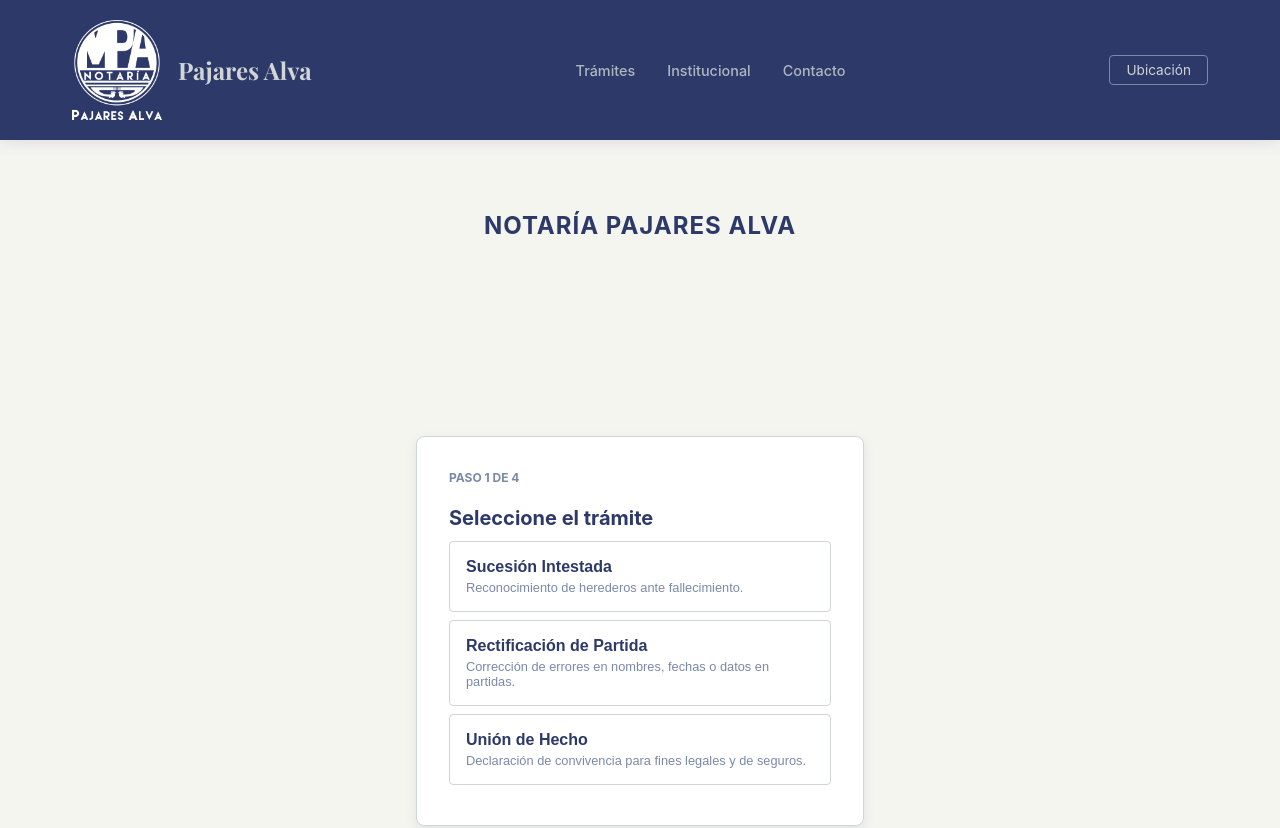
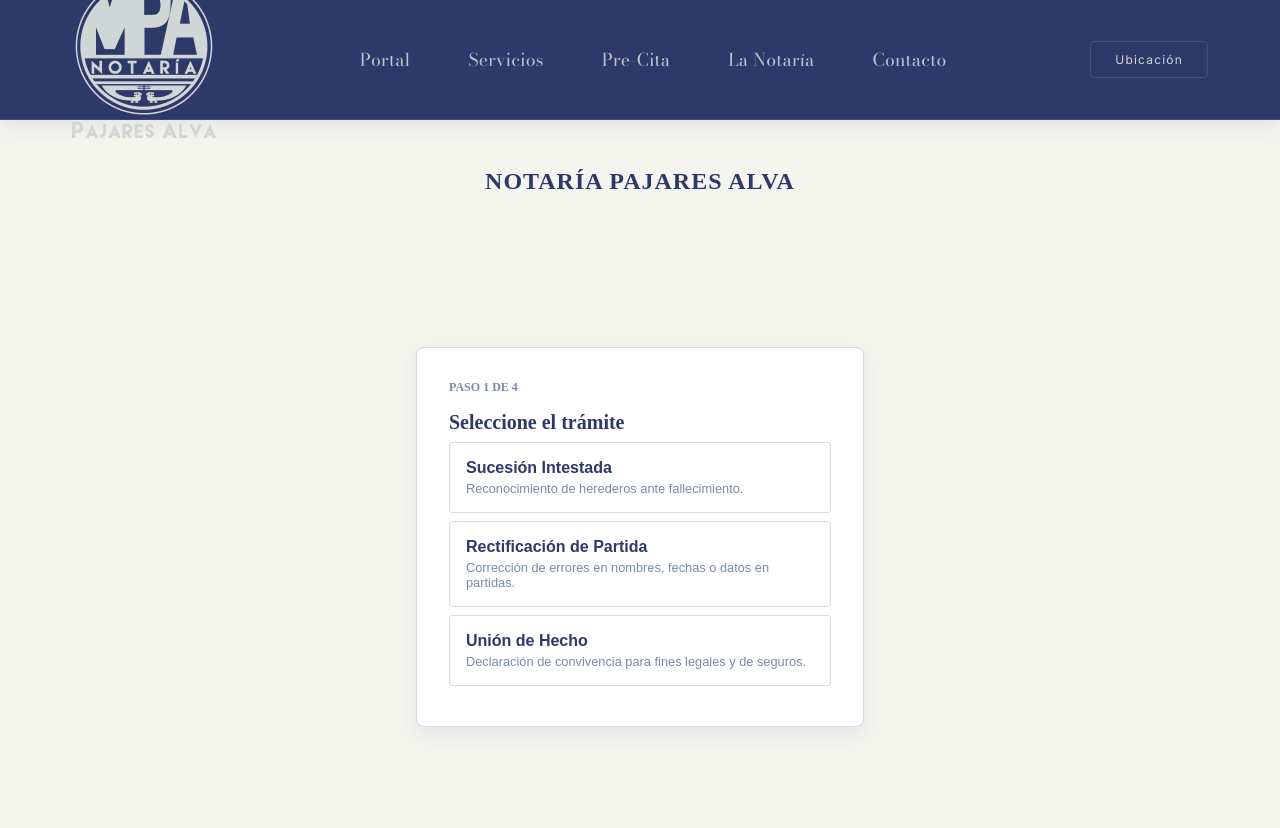
Before and after one commit to radiocat-fanzine/notaria-pajares-alva, a React (Vite) app: page / in a window 1280 px wide. Shown: the top 828 px of the page. Built offline with nearby package versions, Linux system fonts and the light colour scheme; no server answers.

Commit message:
css iteration

```diff
--- a/src/components/Navbar.jsx
+++ b/src/components/Navbar.jsx
@@ -7,17 +7,19 @@ const Navbar = () => {
         <div className="nav-container">
             <div className="nav-brand">
             <img src={logo} alt="Logo Notaría Pajares Alva" className="nav-logo" />
-            <span className="nav-title">Pajares Alva</span>
             </div>
 
             <ul className="nav-links">
-            <li><a href="#tramites">Trámites</a></li>
-            <li><a href="#nosotros">Institucional</a></li>
-            <li><a href="#contacto">Contacto</a></li>
+                <li><a href="#inicio">Portal</a></li>
+                <li><a href="#servicios">Servicios</a></li>
+                <li><a href="#pre-cita">Pre-Cita</a></li>
+                <li><a href="#notaria">La Notaría</a></li>
+                <li><a href="#contacto">Contacto</a></li>
             </ul>
 
             <div className="nav-actions">
-            <button className="btn-nav-outline">Ubicación</button>
+                {/*sede única */}
+                <button className="btn-nav-outline">Ubicación</button>
             </div>
         </div>
         </nav>
--- a/src/styles/Navbar.css
+++ b/src/styles/Navbar.css
@@ -1,6 +1,6 @@
 .navbar {
     background-color: var(--color-primary);
-    height: 140px;
+    height: 120px;
     width: 100%;
     display: flex;
     align-items: center;
@@ -9,6 +9,8 @@
     left: 0;
     z-index: 9999;
     box-shadow: var(--shadow-md);
+    /* El borde inferior sutil para delimitar la zona azul */
+    border-bottom: 1px solid rgba(255, 255, 255, 0.08);
 }
 
 .nav-container {
@@ -21,66 +23,63 @@
     padding: 0 var(--space-lg);
 }
 
-.nav-brand {
-    display: flex;
-    align-items: center;
-    gap: var(--space-md);
-    position: relative;
-}
-
-.nav-logo {
-    height: 100px;
-    width: auto;
-    transform: translateY(0);
-
-    z-index: 10000;
-    filter: brightness(0) invert(1);
-    display: block;
-    object-fit: contain;
-}
-.nav-title {
-    font-family: var(--font-serif);
-    color: var(--color-secondary);
-    font-size: 1.5rem;
-    line-height: 1;
-}
-
 .nav-links {
     display: flex;
     list-style: none;
-    gap: var(--space-lg);
+    gap: var(--space-md); /* Reducimos un poco el gap para que el fondo del hover no choque */
+    align-items: center;
+}
+
+.nav-links li {
+    display: flex;
+    align-items: center;
 }
 
 .nav-links a {
-    font-family: var(--font-main);
+    font-family: var(--font-serif);
     color: var(--color-secondary);
+    text-transform: capitalize;
+    letter-spacing: 0.2px;
+    font-size: 1.1rem;
+    font-weight: 400;
     text-decoration: none;
-    font-size: 0.9rem;
-    font-weight: 500;
-    opacity: 0.8;
-    transition: opacity 0.3s ease;
+    opacity: 0.9;
+
+    /* EFECTO BISELADO / PAPELERÍA */
+    padding: 10px 20px; /* Espacio para el fondo que crecerá */
+    border-radius: 50px; /* Redondeado sutil estilo cápsula */
+    transition: all 0.4s cubic-bezier(0.23, 1, 0.32, 1); /* Curva suave de crecimiento */
+    border: 1px solid transparent; /* Reserva de espacio para el borde */
 }
 
 .nav-links a:hover {
     opacity: 1;
     color: var(--color-white);
+    /* Fondo sutil que parece un relieve hacia adentro (biselado) */
+    background-color: rgba(255, 255, 255, 0.05);
+    /* Borde muy fino que ayuda a la sensación de profundidad */
+    border: 1px solid rgba(255, 255, 255, 0.1);
+    transform: translateY(-1px); /* Pequeño levante */
 }
 
 .btn-nav-outline {
     background: transparent;
-    border: 1px solid var(--color-primary-light);
+    border: var(--border-main);
     color: var(--color-secondary);
-    padding: 6px 16px;
+    padding: 10px 24px;
     border-radius: 4px;
     font-family: var(--font-main);
-    font-size: 0.85rem;
+    font-size: 0.75rem;
+    font-weight: 500;
+    letter-spacing: 1.2px;
     cursor: pointer;
     transition: all 0.3s ease;
 }
 
 .btn-nav-outline:hover {
-    background: var(--color-primary-light);
+    background: rgba(255, 255, 255, 0.1); /* Hover coherente con los links */
     color: var(--color-white);
+    border: var(--border-hover);
 }
 
 @media (max-width: 768px) {
--- a/src/styles/PreCita.css
+++ b/src/styles/PreCita.css
@@ -1,3 +1,36 @@
+/* src/styles/PreCita.css */
+
+/* --- Layout Principal --- */
+.pre-cita-layout {
+    min-height: 100vh;
+    position: relative;
+    display: flex;
+    flex-direction: column;
+    align-items: center;
+    background-color: var(--color-surface);
+}
+
+.bg-overlay {
+    position: fixed;
+    inset: 0;
+    z-index: 0;
+    pointer-events: none;
+}
+
+.pre-cita-content {
+    position: relative;
+    z-index: 1;
+    width: 100%;
+    max-width: 480px;
+    margin: 0 auto;
+    padding: var(--space-md);
+}
+
+.header-main {
+    text-align: center;
+    padding: var(--space-lg) 0;
+}
+
 /* src/styles/PreCita.css */
 
 /* --- Layout Principal --- */
@@ -45,7 +78,7 @@
     padding: var(--space-lg);
     border-radius: 8px;
     box-shadow: var(--shadow-md);
-    border: 1px solid var(--color-secondary);
+    border: var(--border-main);
 }
 
 .step-indicator {
@@ -63,14 +96,14 @@
     padding: var(--space-md);
     margin-bottom: var(--space-sm);
     background: var(--color-white);
-    border: 1px solid var(--color-secondary);
+    border: var(--border-main);
     border-radius: 4px;
     cursor: pointer;
     transition: all 0.2s;
 }
 
 .service-button:hover {
-    border-color: var(--color-primary-light);
+    border: var(--border-hover);
     background-color: var(--color-surface);
 }
 
@@ -96,7 +129,7 @@
 /* CARDS REQUISITOS */
 .req-card {
     background: var(--color-white);
-    border: 1px solid var(--color-border-light);
+    border: var(--border-main);
     padding: 12px;
     margin-bottom: 12px;
     border-radius: 6px;
@@ -106,6 +139,7 @@
 .req-card.is-checked {
     border-color: var(--color-success);
     background-color: var(--color-success-bg);
+    box-shadow: 2px solid var(--color-success);
 }
 
 .req-card.is-managed {
@@ -143,7 +177,7 @@
     width: 28px;
     height: 28px;
     border-radius: 50%;
-    border: 1px solid var(--color-secondary);
+    border: var(--border-main);
     background: var(--color-white);
     color: var(--color-primary);
     font-weight: bold;
@@ -163,7 +197,7 @@
 .req-info-content {
     margin-top: 10px;
     padding-top: 10px;
-    border-top: 1px solid var(--color-border-light);
+    border-top: var(--border-main);
     font-size: 0.8rem;
     line-height: 1.4;
     color: var(--color-primary-light);
@@ -172,7 +206,7 @@
 /* Cuadro de políticas de la notaría */
 .notary-policy-box {
     background-color: var(--color-warning-bg);
-    border-left: 4px solid var(--color-warning-border);
+    border-left: 4px solid var(--color-warning);
     padding: 15px;
     margin: 20px 0;
     border-radius: 4px;
@@ -197,7 +231,7 @@
 }
 
 .restriction-box {
-    background-color: var(--color-error-light);
+    background-color: var(--color-error-bg);
     border-left: 4px solid var(--color-error);
     padding: var(--space-md);
     margin: var(--space-md) 0;
@@ -228,7 +262,7 @@
 .date-input {
     width: 100%;
     padding: var(--space-md);
-    border: 1px solid var(--color-secondary);
+    border: var(--border-main);
     border-radius: 4px;
     font-family: var(--font-main);
     font-size: 1rem;
@@ -240,7 +274,7 @@
     font-size: 0.75rem;
     text-transform: uppercase;
     color: var(--color-primary-light);
-    border-bottom: 1px solid var(--color-secondary);
+    border-bottom: var(--border-main); /* REEMPLAZO TOKEN */
     padding-bottom: 4px;
     margin: var(--space-md) 0 12px 0;
 }
@@ -253,7 +287,7 @@
 
 .time-slot-btn {
     padding: 10px;
-    border: 1px solid var(--color-secondary);
+    border: var(--border-main);
     background: var(--color-white);
     border-radius: 4px;
     color: var(--color-primary);
@@ -294,7 +328,7 @@
 
 .btn-secondary {
     background: none;
-    border: 1px solid var(--color-secondary);
+    border: var(--border-main);
     color: var(--color-primary);
     padding: var(--space-md);
     border-radius: 4px;
@@ -338,7 +372,7 @@
 .form-input {
     width: 100%;
     padding: 12px;
-    border: 1px solid var(--color-secondary);
+    border: var(--border-main);
     border-radius: 4px;
     font-size: 1rem;
     color: var(--color-primary);
@@ -357,7 +391,7 @@
 /* Resumen final */
 .summary-box hr {
     border: 0;
-    border-top: 1px solid var(--color-border-light);
+    border-top: var(--border-main);
     margin: 1.2rem 0;
 }
 
@@ -416,7 +450,7 @@
 }
 
 .btn-whatsapp {
-    background-color: #25D366; /* WhatsApp (color de marca) */
+    background-color: #25D366;
     color: white;
     padding: 14px;
     border-radius: 4px;
@@ -433,7 +467,7 @@
     border-radius: 6px;
     margin: var(--space-md) 0;
     text-align: left;
-    border: 1px solid rgba(21, 101, 192, 0.1); /* Sutil borde azul */
+    border: 1px solid var(--color-border-alpha);
 }
 
 .management-summary-title {
--- a/src/styles/index.css
+++ b/src/styles/index.css
@@ -22,5 +22,5 @@ body {
 }
 
 main, .pre-cita-layout {
-    margin-top: 160px;
+    margin-top: 120px;
 }
--- a/src/styles/tokens.css
+++ b/src/styles/tokens.css
@@ -1,99 +1,65 @@
-@import url('https://fonts.googleapis.com/css2?family=Playfair+Display:wght@700&display=swap');
+/* Importación de tipografías elegantes */
+@import url('https://fonts.googleapis.com/css2?family=Bodoni+Moda:ital,wght@0,400..900;1,400..900&family=Inter:wght@300;400;600&display=swap');
 
 :root {
-    /* Brand Colors (Updated Palette) */
+    /* --- BRAND COLORS (Base Inamovible) --- */
     --color-primary: #2D3968;        /* Notary Blue */
-    --color-primary-light: #7B89A8;  /* Steel Blue  */
-    --color-secondary: #D0D5D6;      /* Neutral Gray */
+    --color-primary-light: #7B89A8;  /* Steel Blue */
+    --color-secondary: #D0D5D6;      /* Neutral Gray / Silver */
     --color-surface: #F5F5F0;        /* Bone / Off-white */
-    --color-white: #FFFFFF;
-    --color-dark: #1F1B33;
-    --color-error: #B00020;          /* Essential for validation */
+    --color-white: #FFFFFF;          /* Pure White */
+    --color-dark: #1F1B33;           /* Deep Midnight */
 
-    /* SEMANTIC TOKENS: ESTADOS */
-    --color-success: #2e7d32;       /* Verde para documentos listos */
-    --color-success-bg: #f1f8e9;    /* Fondo sutil éxito */
+    /* --- SEMANTIC TOKENS (Paleta Análoga & Elegante) --- */
+    /* Success: Azul Cobalto (Documento listo) en lugar de verde */
+    --color-success: #3E4A89;
+    --color-success-bg: #E8EAF3;
 
-    --color-info: #1565c0;          /* Azul para Gestión Notarial */
-    --color-info-bg: #e3f2fd;       /* Fondo sutil gestión */
+    /* Info: Steel Blue (Gestión) */
+    --color-info: var(--color-primary-light);
+    --color-info-bg: #F0F2F5;
 
-    --color-warning: #fbc02d;       /* Amarillo para Avisos */
-    --color-warning-bg: #fff9c4;    /* Fondo sutil avisos */
-    --color-warning-border: #fbc02d;
+    /* Warning: Tono Dorado/Arena (Avisos) en lugar de amarillo */
+    --color-warning: #997B46;
+    --color-warning-bg: #F9F4E8;
+    --color-warning-border: #D4C3A3;
 
-    --color-error-light: #fff4f4;   /* Fondo para restricciones/errores */
-    /* --color-error ya lo tienes definido según tu CSS previo */
+    /* Error: Rojo Borgoña (Legal/Restricción) */
+    --color-error: #8B1A1A;
+    --color-error-bg: #FBEAEA;
 
-    /* UI TOKENS: ESTRUCTURA */
-    --color-border-light: #eeeeee;  /* Para separadores (hr) y bordes de cards */
-    --color-text-muted: #666666;    /* Para descripciones secundarias */
+    /* --- UI TOKENS: ESTRUCTURA & BORDES --- */
+    /* Usando tus Alphas Hexadecimales */
+    --color-border-alpha: #7B89A84D;       /* Tu borde 30% alpha */
+    --color-border-hover-alpha: #2D396866; /* 40% alpha para hover */
 
-    /* Typography */
-    --font-main: 'Inter', system-ui, -apple-system, sans-serif;
+    --border-main: 1px solid var(--color-border-alpha);
+    --border-hover: 1px solid var(--color-border-hover-alpha);
+    --border-light: 1px solid #E2E2E2;
 
-    /* Spacing Scale (Keeping your original logic) */
+    /* --- TYPOGRAPHY --- */
+    --font-main: 'Inter', sans-serif;
+    --font-serif: 'Bodoni Moda', serif;
+
+    /* --- NAVIGATION --- */
+    --nav-height: 120px;
+    --nav-bg: var(--color-primary);
+    --nav-text: var(--color-secondary);
+    --nav-text-active: var(--color-white);
+
+    /* --- SPACING & EFFECTS --- */
     --space-sm: 8px;
     --space-md: 16px;
     --space-lg: 32px;
     --space-xl: 48px;
 
-    /* Geometric Architectural Pattern */
+    --shadow-sm: 0 2px 8px rgba(31, 27, 51, 0.05);
+    --shadow-md: 0 8px 20px rgba(31, 27, 51, 0.08);
+
+    /* Pattern */
     --pattern-geometry:
-        linear-gradient(135deg, var(--color-secondary) 25%, transparent 25%) -20px 0,
-        linear-gradient(225deg, var(--color-secondary) 25%, transparent 25%) -20px 0,
-        linear-gradient(315deg, var(--color-secondary) 25%, transparent 25%),
-        linear-gradient(45deg, var(--color-secondary) 25%, transparent 25%);
-    --pattern-size: 40px 40px;
-
-    /* Effects */
-    --shadow-sm: 0 2px 4px rgba(62, 55, 100, 0.05);
-    --shadow-md: 0 4px 12px rgba(62, 55, 100, 0.1);
-
-    /* Typography Update */
-    --font-serif: 'Playfair Display', serif; /* Para títulos institucionales */
-
-    /* UI Tokens: Navbar (Basados en tus Brand Colors) */
-    --nav-bg: var(--color-primary);       /* #3E3764 */
-    --nav-text: var(--color-secondary);   /* #D0D5D6 (Gris claro que pediste) */
-    --nav-text-active: var(--color-white);
-    }
-
-/* Global Reset & Base */
-body {
-    background-color: var(--color-surface); /* Fondo Hueso */
-    color: var(--color-primary);
-    font-family: var(--font-main);
-    margin: 0;
-    line-height: 1.5;
+        linear-gradient(135deg, var(--color-primary-light) 25%, transparent 25%) -10px 0,
+        linear-gradient(225deg, var(--color-primary-light) 25%, transparent 25%) -10px 0,
+        linear-gradient(315deg, var(--color-primary-light) 25%, transparent 25%),
+        linear-gradient(45deg, var(--color-primary-light) 25%, transparent 25%);
 }
-
-/* Semantic Utility Classes */
-.bg-geometric-overlay {
-    background-image: var(--pattern-geometry);
-    background-size: var(--pattern-size);
-    opacity: 0.06;
-}
-
-.btn-primary {
-    background-color: var(--color-primary);
-    color: var(--color-white);
-    padding: var(--space-md);
-    border: none;
-    border-radius: 4px;
-    font-weight: 600;
-    cursor: pointer;
-    transition: background-color 0.2s ease;
-    width: 100%; /* Mobile First default */
-}
-
-.btn-primary:hover {
-    background-color: var(--color-primary-light);
-}
-
-.card {
-    background-color: var(--color-white);
-    padding: var(--space-lg);
-    border-radius: 8px;
-    box-shadow: var(--shadow-md);
-    border: 1px solid var(--color-secondary);
-}
```
